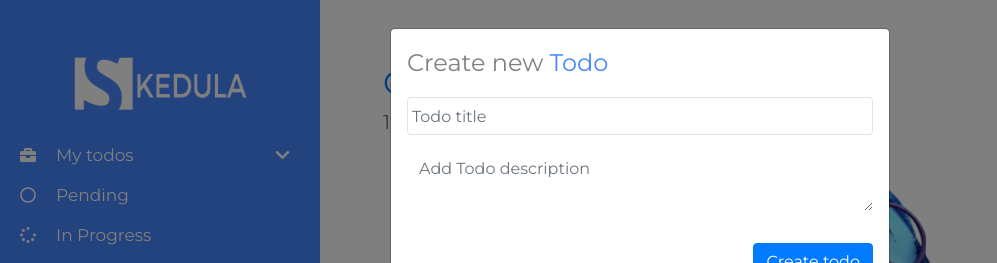
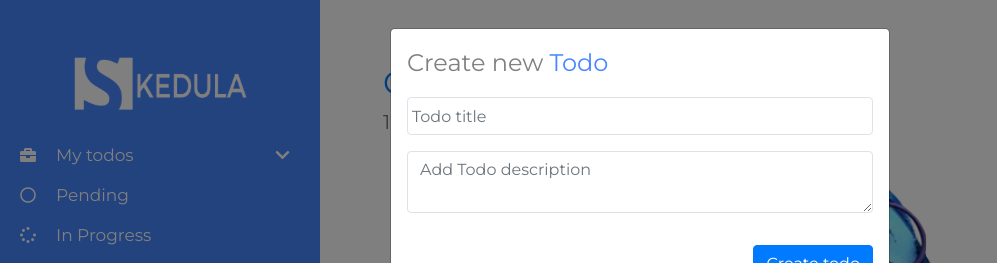
Before and after one commit to ekaruztech/skedula, a React (Create React App) app: page /dashboard in a window 1280 px wide. Both pictures are taken after a click on the button "Create Todo". Shown: the top 263 px of the page, without its empty margins (0-997 px from the left). Built offline with nearby package versions, Linux system fonts and the light colour scheme.

Commit message:
feat(src/components/dashboard/Dashboard.js): added border to the modal textarea

```diff
--- a/src/components/dashboard/Dashboard.js
+++ b/src/components/dashboard/Dashboard.js
@@ -42,6 +42,7 @@ function Dashboard() {
                 <Modal.Body>
                   <ModalInput placeholder="Todo title" />
                   <Input
+                    className="border"
                     type="textarea"
                     name="text"
                     id="exampleText"
```
